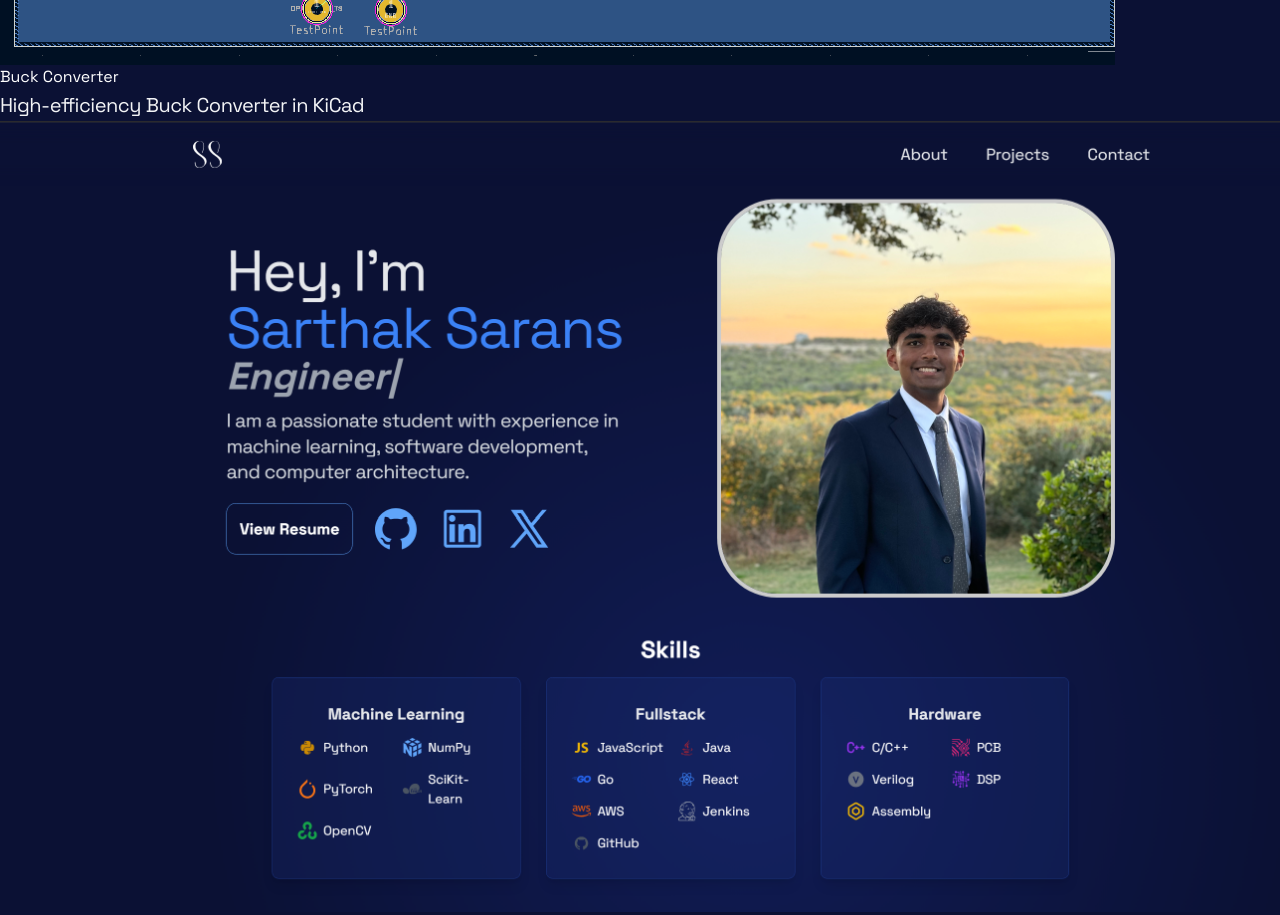
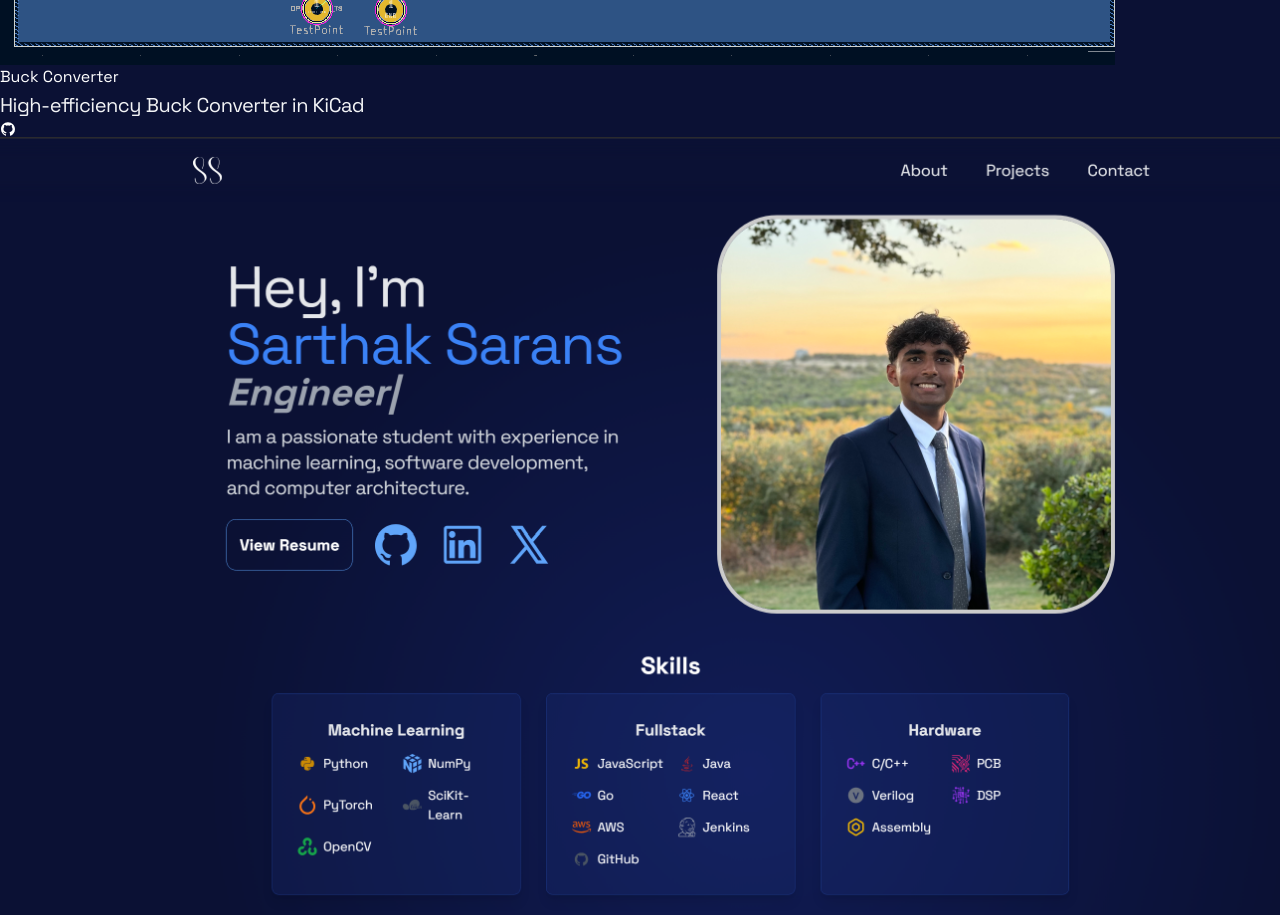
Before and after one commit to SarthakSarans/PersonalWebsite, a React (Vite) app: page / in a window 1280 px wide. Shown: the part 6260-7175 px from the top of the page. Built offline with nearby package versions, Linux system fonts and the light colour scheme.

Commit message:
buck converter github added

```diff
--- a/src/components/Projects.jsx
+++ b/src/components/Projects.jsx
@@ -45,7 +45,7 @@ const projects = [
     description: "High-efficiency Buck Converter in KiCad",
     links: {
       site: "#",
-      github: "#",
+      github: "https://github.com/SarthakSarans/Buck-Converter",
     },
   },
   {
```
